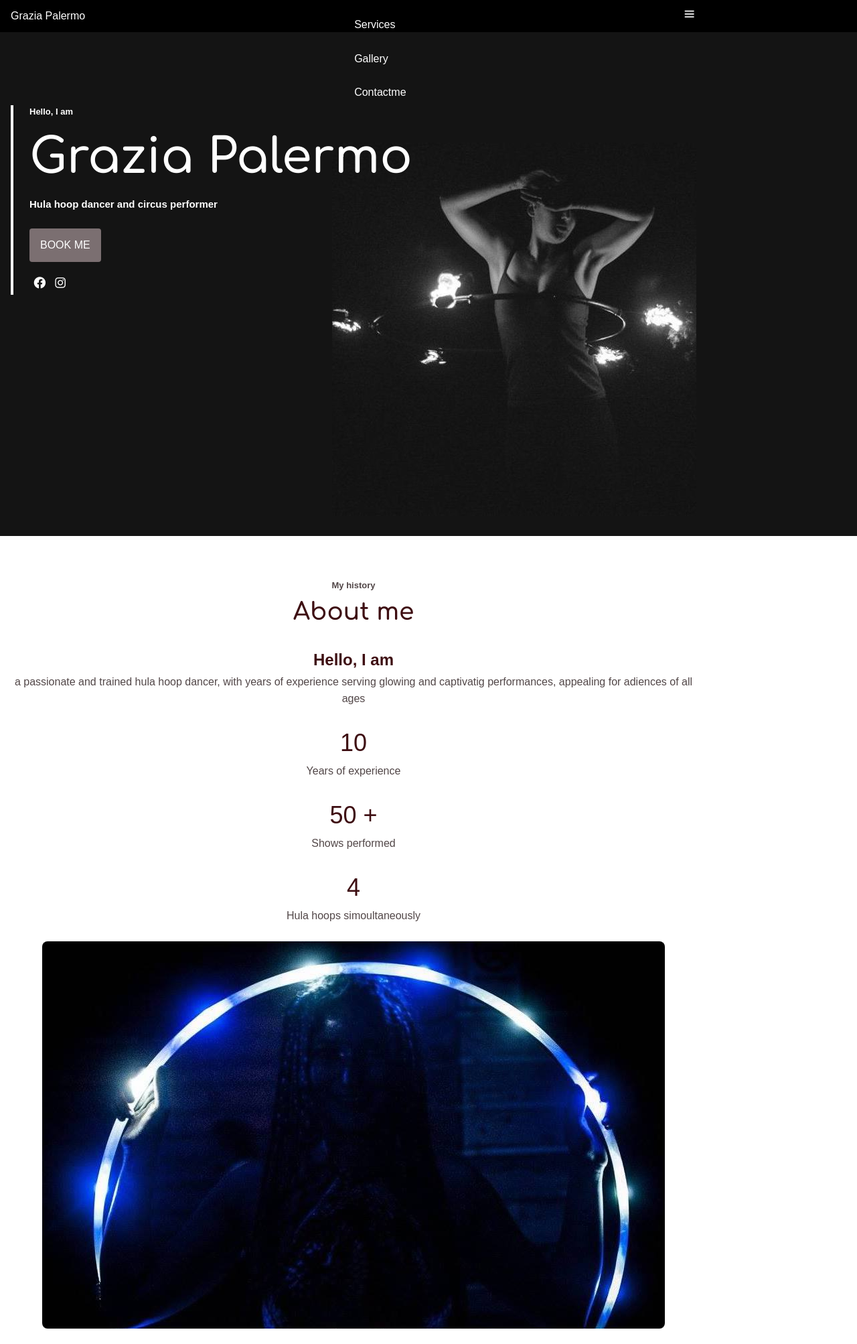
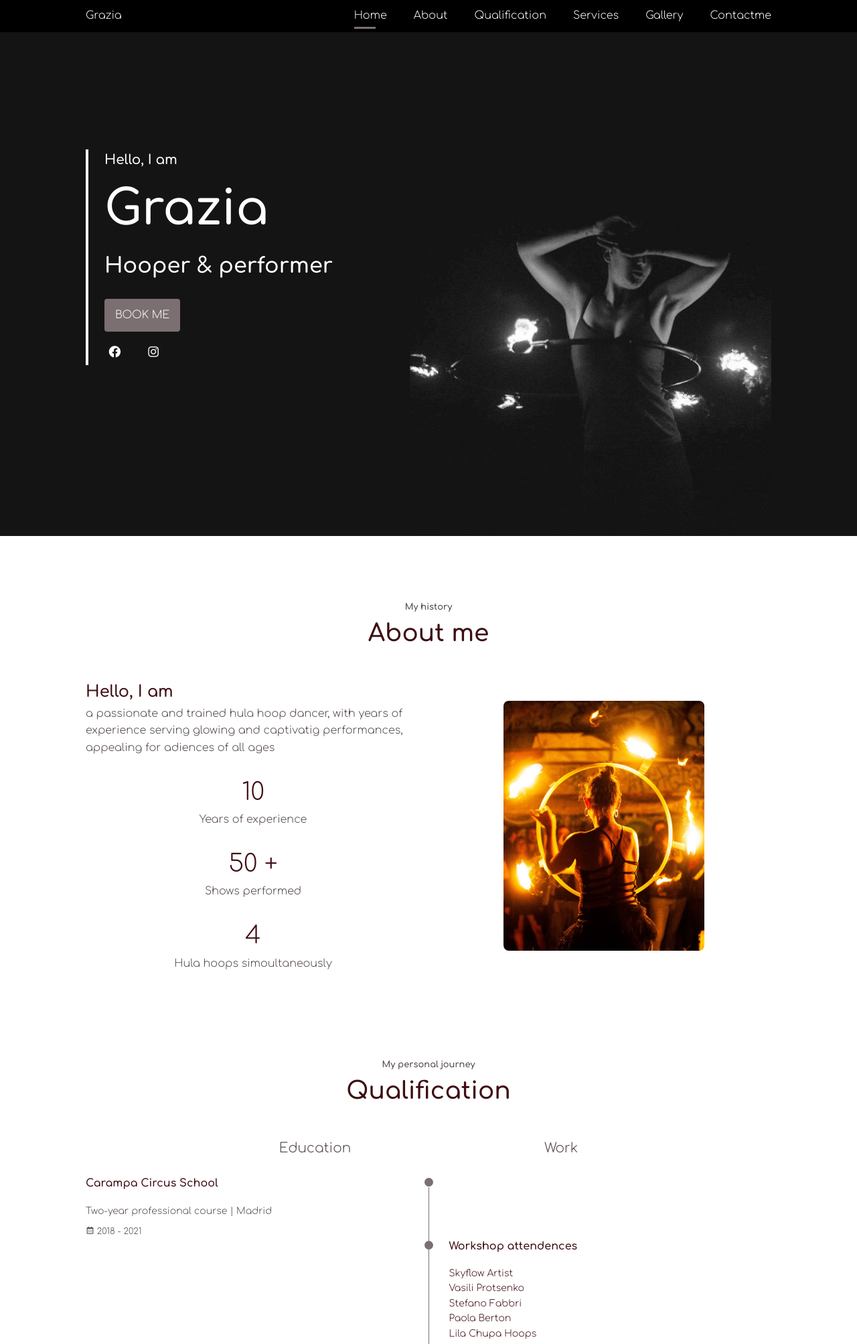
Before and after one commit to alexcarta/Grace, a PHP site: page / in a window 1280 px wide. Shown: the top 2006 px of the page at 67% size. Run offline with PHP 8.4, Linux system fonts and the light colour scheme.

Commit message:
almost done with responsiveness

```diff
--- a/assets/css/style.css
+++ b/assets/css/style.css
@@ -97,7 +97,6 @@ ul{
 
 a, span{
   text-decoration: none !important;
-  font-family: 'Montserrat', sans-serif;
 }
 
 img{
@@ -107,7 +106,7 @@ img{
 }
 
 p{
-  font-family: 'Montserrat', sans-serif;
+  font-family: var(--body-font);
 }
 /*============== CSS CLASSES ================*/
 
@@ -229,13 +228,13 @@ p{
   box-shadow: 0 2px 4px rgba(0,0,0,.1);
 }
 
-.scroll-header .nav__logo, .scroll-header .nav__toggle, .scroll-header .nav__link {
+/*.scroll-header .nav__logo, .scroll-header .nav__toggle, .scroll-header .nav__link {
   color: var(--first-color-dark);
 }
-
-.scroll-header .nav__menu{
+*/
+/*.scroll-header .nav__menu{
   background-color: var(--first-color-lighten);
-}
+}*/
 
 /*==================== HOME ====================*/
 
@@ -626,20 +625,26 @@ services__title{
 }
 
 .contact__box{
+  width: 50%;
   background-color: #FFF;
   border-radius: .5rem;
-  padding: 1.5rem;
+  padding: 1rem;
   text-align-last: center;
   box-shadow: 0 4px 6px rgba(174,190,205,.3);
+}
+
+.contact__loc-phone {
+  display: flex;
 }
 
 .contact__icon{
   font-size: 2rem;
 }
 
-.contact__title{
-  font-size: var(--h3-font-size);
+.contact__title, .contact__description{
+  font-size: 15px;
   margin: var(--mb);
+  text-align: center;
 }
 
 .contact__social{
@@ -730,8 +735,165 @@ services__title{
 /*==================== MEDIA QUERIES ====================*/
 /* For small devices */
 
+@media screen and (min-width: 320px){
+  .contact__icon{
+    font-size: 1.2rem;
+  }
+  .contact__title, .contact__description {
+    font-size: 12px;
+    margin: var(--mb);
+  }
+
+  .home__img{
+    bottom: -65px;
+  }
+}
+
 
 /* For medium devices */
 
+@media screen and (min-width: 568px){
+  .home__img img{
+    width: 500px;
+  }
+
+  .about__container, .services__container{
+    grid-template-columns: repeat(2, 1fr);
+  }
+
+  .about__img{
+    align-self: center;
+  }
+
+  .contact__form{
+    width: 375px;
+    justify-self: flex-end;
+  }
+
+  .contact__loc-phone{
+    flex-direction: column;
+    column-gap: 30px;
+  }
+
+  .contact__box{
+    margin-bottom: 10p;
+    width: 100%;
+    padding: 25px;
+  }
+
+  .contact__content{
+    grid-template-columns: 1fr 4fr;
+  }
+
+  .contact__loc-phone{
+    width: 100%;
+  }
+
+  .contact__location {
+    margin-bottom: 5px;
+  }
+
+  .contact__input-text{
+    height: 320px;
+  }
+}
+
+@media screen and (min-width: 576px){
+  .home__img img{
+    width: 330px;
+  }
+
+  .about__container, .services__container{
+    grid-template-columns: repeat(2, 1fr);
+  }
+
+  .contact__form{
+    width: 100%;
+    justify-self: center;
+  }
+}
+
+
+@media screen and (min-width: 768px){
+  body {
+    margin: 0
+  }
+
+  .home__img img{
+    width: 540px;
+  }
+
+  .section{
+    padding-top: 6rem;
+  }
+
+  .section-title{
+    margin-bottom: var(--mb-5);
+  }
+
+  .nav{
+    .height: calc(var(--header-height) + 1.5rem);
+  }
+
+  .nav__list{
+    display: flex;
+  }
+
+  .nav__item{
+    margin-left: var(--mb-5);
+    margin-bottom: 0;
+  }
+
+  .nav__toggle{
+    display: none;
+  }
+
+  .home__container{
+    height: 100vh;
+    grid-template-rows: max-content .5fr;
+    align-content: flex-end;
+  }
+
+  .home__greeting{
+    font-size: 1.25rem;
+  }
+
+  .home__profession{
+    font-size: 2rem;
+  }
+
+  .home__social{
+    flex-direction: row;
+    align-items: center;
+  }
+
+  .home__social-icon{
+    margin-right: var(--mb-4);
+    margin-bottom: 0;
+  }
+
+  .home__-img img{
+    width: 440px
+  }
+
+  .about__description{
+    text-align: initial;
+  }
+
+  .about__img{
+    width: 300px
+  }
+
+  .services__container{
+    grid-template-columns: repeat(2, 1fr);
+  }
+}
 
 /* For large devices */
+
+@media screen and (min-width: 1024px){
+  .bd-container{
+    margin-left: auto;
+    margin-right: auto;
+  }
+}
--- a/assets/js/main.js
+++ b/assets/js/main.js
@@ -86,7 +86,6 @@ var modal3 = document.getElementById("myModal3");
 var modal4 = document.getElementById("myModal4");
 
 var modals = document.querySelectorAll(".modal")
-console.log(modals)
 
 // Get the button that opens the modal
 var btn1 = document.getElementById("myBtn1");
--- a/home.html
+++ b/home.html
@@ -19,7 +19,7 @@
 
   <header class="l-header" id="header">
     <nav class="nav bd-container">
-      <a href="#" class="nav__logo">Grazia Palermo</a>
+      <a href="#" class="nav__logo">Grazia</a>
 
       <div class="nav__menu" id="nav-menu">
         <ul class="nav__list">
@@ -49,19 +49,19 @@
       <div class="home__container bd-container bd-grid">
         <div class="home__data">
           <span class="home__greeting">Hello, I am</span>
-          <h1 class="home__name">Grazia Palermo</h1>
-          <span class="home__profession">Hula hoop dancer and circus performer</span>
+          <h1 class="home__name">Grazia</h1>
+          <span class="home__profession">Hooper & performer</span>
           <a href="#contact" class="button button-light">BOOK ME</a>
 
           <div class="home__social">
-            <a href="https://www.facebook.com/search/top/?q=hooping%20grace" class="home__social-icon"><i class='bx bxl-facebook-circle'></i></a>
-            <a href="https://www.facebook.com/search/top/?q=hooping%20grace" class="home__social-icon"><i class='bx bxl-instagram'></i></a>
+            <a href="https://www.facebook.com/search/top/?q=hooping%20grace" target="_blank" class="home__social-icon"><i class='bx bxl-facebook-circle'></i></a>
+            <a href="https://www.facebook.com/search/top/?q=hooping%20grace" target="_blank" class="home__social-icon"><i class='bx bxl-instagram'></i></a>
           </div>
 
         </div>
 
         <div class="home__img">
-          <img src="./assets/img/home.jpeg" alt="">
+          <img src="./assets/img/home.png" alt="">
         </div>
 
       </div>
@@ -189,7 +189,7 @@
 
               <div>
                 <h3 class="qualification__title">DAMS - University of Roma Tre</h3>
-                <span class="qualificiation__subtitle">Bachelor's Degree, disciplines of art and show-business: Cinema, Television and New media | Rome</span>
+                <span class="qualificiation__subtitle">Bachelor's Degree, disciplines of art <br>and show-business: Cinema, Television <br>and New media | Rome</span>
                 <div class="qualification__calendar">
                   <i class='bx bx-calendar' ></i>
                   2012 - 2015
@@ -214,7 +214,7 @@
 
               <div>
                 <h3 class="qualification__title">Liceo Sebastiano Satta</h3>
-                <span class="qualificiation__subtitle">School Diploma, Psycho Pedagogy and Social Sciences | Nuoro</span>
+                <span class="qualificiation__subtitle">School Diploma, Psycho Pedagogy <br>and Social Sciences | Nuoro</span>
                 <div class="qualification__calendar">
                   <i class='bx bx-calendar' ></i>
                   2007 - 2012
@@ -448,11 +453,11 @@
         <p class="footer::description">I am Grazia, a professional hula hoop performer, consult me here </p>
 
         <div class="footer__social">
-         <a href="https://www.facebook.com/hoopingrace" class="footer__link"><i class="uil uil-facebook"></i></a>
-         <a href="#" class="footer__link"><a href="https://www.facebook.com/hoopingrace" class="footer__link"><i class="uil uil-instagram"></i></a></a>
+          <a href="https://www.facebook.com/hoopingrace" target="_blank" class="footer__link"><i class="uil uil-facebook"></i></a>
+          <a href="#" class="footer__link"><a href="https://www.facebook.com/hoopingrace" target="_blank" class="footer__link"><i class="uil uil-instagram"></i></a></a>
         </div>
 
-       <p class="footer__copy">&#169; 2021 Grazia Palermo, All right reserved. Web created by <a href="https://alessandrocarta.herokuapp.com/">Alessandro Carta Frontend Developer</a></p>
+        <p class="footer__copy">&#169; 2021 Grazia Palermo, All right reserved. Web created by <a href="https://alessandrocarta.herokuapp.com/" target="_blank">Alessandro Carta Frontend Developer</a></p>
      </div>
    </footer>
 
```
Also changed, not shown: other parts of home.html (+16 -11 lines), assets/img/about.jpeg, assets/img/home.jpeg (deleted), assets/img/home.png (added), 2 other files. Lines whose indentation alone changed are shown as unchanged.
